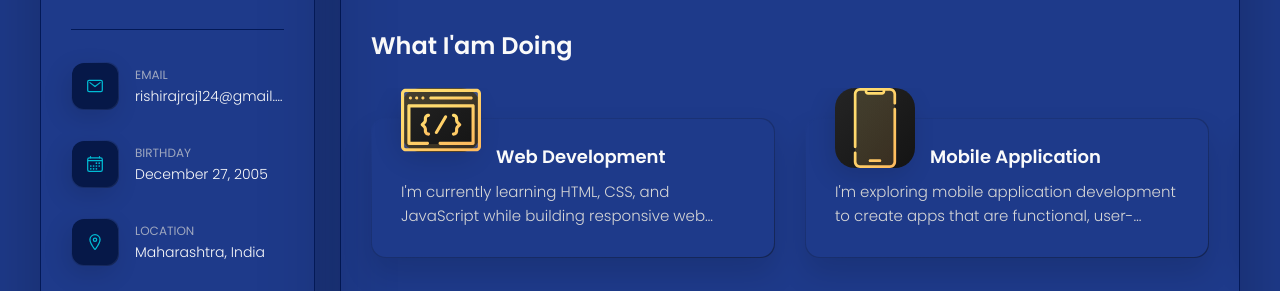
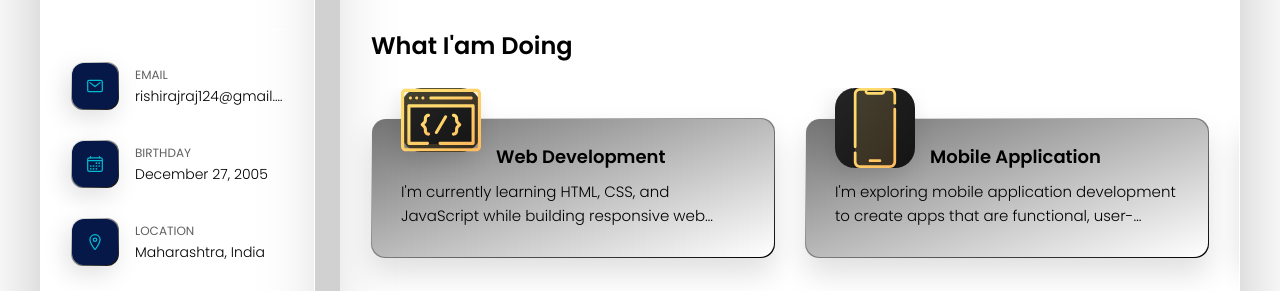
Before and after one commit to RishirajPathak234/Rishiraj-Pathak-Portfolio, a plain HTML site: page index.html in a window 1280 px wide. Shown: the part 350-641 px from the top of the page. Drawn offline with nearby package versions, Linux system fonts and the light colour scheme.

Commit message:
second commit

```diff
--- a/assets/css/style.css
+++ b/assets/css/style.css
@@ -24,47 +24,47 @@
   );
   --bg-gradient-jet: linear-gradient(
       to bottom right,
-     #1e3a8a,
-     #1e3a8a
+     #747475,
+     #ffffff
     ),
-#1e3a8a;
+#ffffff;
   --bg-gradient-yellow-1: linear-gradient(
     to bottom right,
   #00bcd4,
-   #1e3a8a
+   #ffffff
   );
   --bg-gradient-yellow-2: linear-gradient(
       135deg,
-    #1e3a8a,
-    #1d2843,
-    #162a63);
+    #ffffff,
+    #565454,
+    #000000);
   --border-gradient-onyx: linear-gradient(
     to bottom right,
-    #1e3a8a,
-   #142554
+    #ffffff,
+   #000000
   );
   --text-gradient-yellow: linear-gradient(
     to right,
-   #0039d4,
-    #0040ff
+   #ffffff,
+    #000000
   );
 
 
 
   /* solid */
 
-  --jet: #031957;
-  --onyx: #00144c;
+  --jet: #ffffff;
+  --onyx: #000000;
   --eerie-black-1: #061848;
-  --eerie-black-2: linear-gradient(45deg, var(#1e3a8a), var(#8b5cf6));
-  --smoky-black: #1e3a8a;
-  --white-1: hsl(0, 0%, 100%);
-  --white-2: hsl(0, 0%, 98%);
+  --eerie-black-2: linear-gradient(45deg, var(#ffffff), var(#b3b3b3));
+  --smoky-black: #ffffff;
+  --white-1: hsl(0, 0%, 0%);
+  --white-2: hsl(0, 0%, 0%);
   --orange-yellow-crayola: #00bcd4;
   --vegas-gold: #00bcd4;
-  --light-gray: hsl(0, 0%, 84%);
-  --light-gray-70: hsla(0, 0%, 84%, 0.7);
-  --bittersweet-shimmer: hsl(0, 43%, 51%);
+  --light-gray: hsl(0, 0%, 0%);
+  --light-gray-70: hsla(0, 0%, 11%, 0.7);
+  --bittersweet-shimmer: hsl(0, 0%, 0%);
 
   /**
    * typography
--- a/index.html
+++ b/index.html
@@ -4,7 +4,7 @@
     <meta charset="UTF-8" />
     <meta http-equiv="X-UA-Compatible" content="IE=edge" />
     <meta name="viewport" content="width=device-width, initial-scale=1.0" />
-    <title>Rishiraj Pathak | Portfolio</title>
+    <title>Rishiraj Pathak - Portfolio</title>
 
     <!--
     - favicon
@@ -135,14 +135,9 @@
         </div>
       </aside>
 
-      <!--
-      - #main-content
-    -->
+
 
       <div class="main-content">
-        <!--
-        - #NAVBAR
-      -->
 
         <nav class="navbar">
           <ul class="navbar-list">
```
